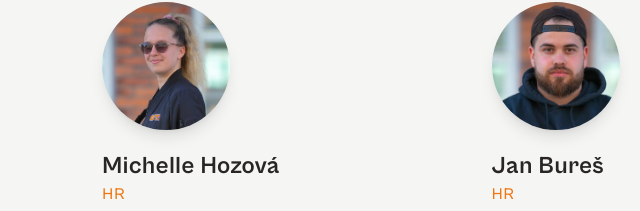
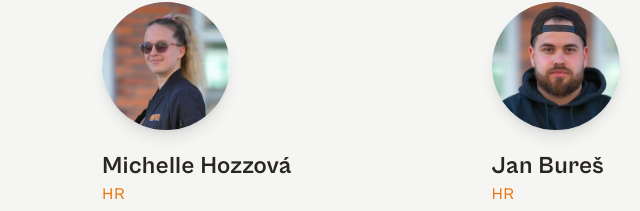
Before and after one commit to SU-UTB/web-sutb-fe, an Astro site: page /kontakt in a window 1280 px wide. Shown: the part 858-1069 px from the top of the page, 375-1015 px from the left. Built offline with nearby package versions, Linux system fonts and the light colour scheme; Astro itself is replaced by a stand-in of ours.

Commit message:
Fix name

```diff
--- a/src/pages/kontakt.astro
+++ b/src/pages/kontakt.astro
@@ -46,7 +46,7 @@ const people = [
     image: SedlacikovaImage,
   },
   {
-    name: 'Michelle Hozová',
+    name: 'Michelle Hozzová',
     role: 'HR',
     email: 'hozzova@sutb.cz',
 
```
